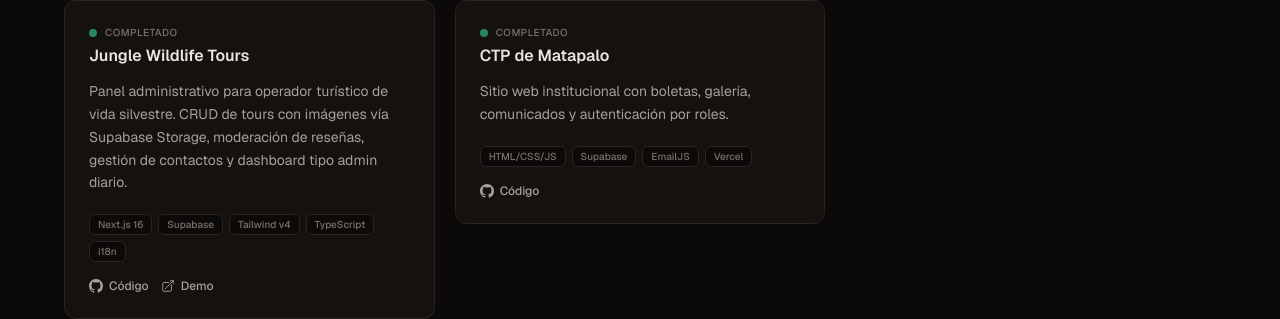
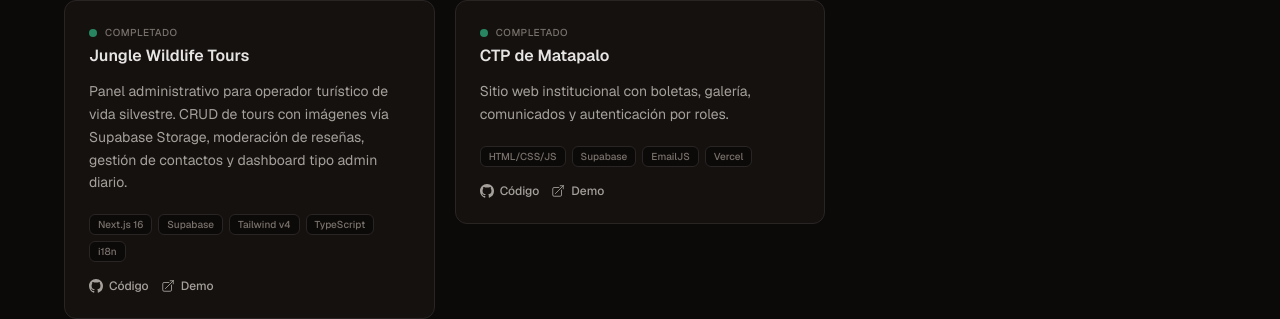
Before and after one commit to greikol4321-hub/portafolio, a Next.js app: page / in a window 1280 px wide. Shown: the part 1961-2280 px from the top of the page. Built offline with nearby package versions, Linux system fonts and the light colour scheme.

Commit message:
fix: agregar link demo de ctp de matapalo

```diff
--- a/src/app/page.js
+++ b/src/app/page.js
@@ -19,6 +19,7 @@ const projects = [
       "Sitio web institucional con boletas, galería, comunicados y autenticación por roles.",
     tags: ["HTML/CSS/JS", "Supabase", "EmailJS", "Vercel"],
     href: "https://github.com/melissafrutosumana-ctrl/Cole",
+    hrefDemo: "https://cole-xi.vercel.app/index.html",
     status: "Completado",
   },
 ];
```
